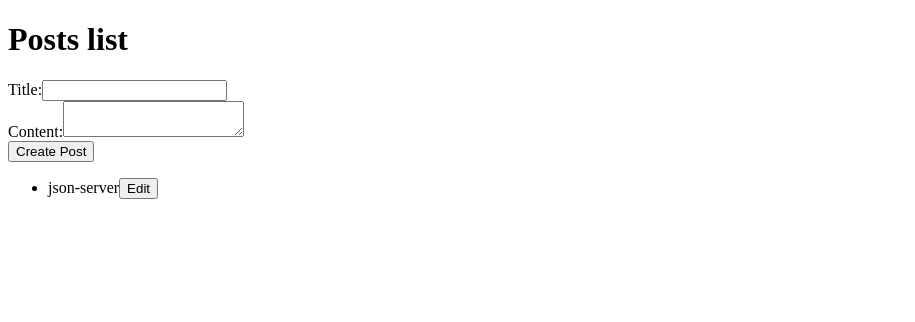
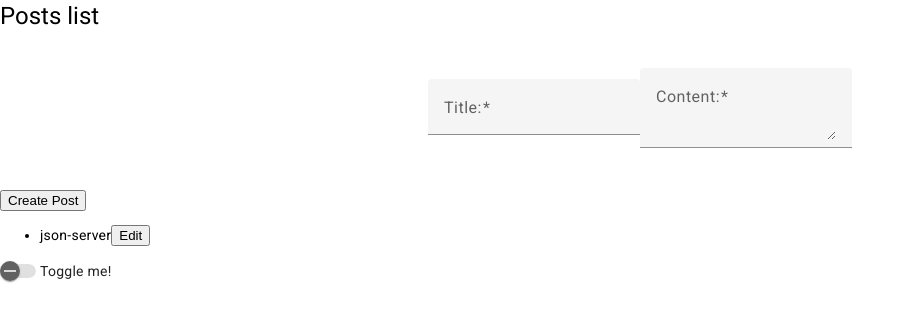
Before and after one commit to Monakhov-Maksym/task-Misha, an Angular app: page /posts in a window 1280 px wide. Shown: the top 322 px of the page, without its empty margins (0-915 px from the left). Built offline with nearby package versions, Linux system fonts and the light colour scheme; data requests are answered from the project's data file.

Commit message:
Some new decor for my form

```diff
--- a/angular.json
+++ b/angular.json
@@ -25,6 +25,7 @@
               "src/assets"
             ],
             "styles": [
+              "@angular/material/prebuilt-themes/deeppurple-amber.css",
               "src/styles.css"
             ],
             "scripts": []
@@ -87,6 +88,7 @@
               "src/assets"
             ],
             "styles": [
+              "@angular/material/prebuilt-themes/deeppurple-amber.css",
               "src/styles.css"
             ],
             "scripts": []
--- a/package.json
+++ b/package.json
@@ -11,10 +11,12 @@
   "private": true,
   "dependencies": {
     "@angular/animations": "^15.1.0",
+    "@angular/cdk": "^15.2.9",
     "@angular/common": "^15.1.0",
     "@angular/compiler": "^15.1.0",
     "@angular/core": "^15.1.0",
     "@angular/forms": "^15.1.0",
+    "@angular/material": "^15.2.9",
     "@angular/platform-browser": "^15.1.0",
     "@angular/platform-browser-dynamic": "^15.1.0",
     "@angular/router": "^15.1.0",
--- a/src/app/app.component.html
+++ b/src/app/app.component.html
@@ -1 +1,2 @@
 <router-outlet></router-outlet>
+<mat-slide-toggle>Toggle me!</mat-slide-toggle>
--- a/src/app/modules/post/pages/posts/post-list.component.css
+++ b/src/app/modules/post/pages/posts/post-list.component.css
@@ -0,0 +1,9 @@
+.form-container {
+  margin: 0 auto;
+  width: 50%; /* Можете изменить этот размер на свое усмотрение */
+  padding: 20px;
+}
+
+.text-center {
+  text-align: center;
+}
--- a/src/app/modules/post/pages/posts/post-list.component.html
+++ b/src/app/modules/post/pages/posts/post-list.component.html
@@ -1,13 +1,15 @@
 <h1>Posts list</h1>
 
 <form #postForm="ngForm" (ngSubmit)="createOrUpdatePost(postForm.value)">
-  <div>
-    <label for="title">Title:</label>
-    <input type="text" id="title" name="title" [ngModel]="editingPost ? editingPost.title : ''" required>
-  </div>
-  <div>
-    <label for="content">Content:</label>
-    <textarea id="content" name="content" [ngModel]="editingPost ? editingPost.content : ''" required></textarea>
+  <div class="form-container text-center border">
+    <mat-form-field>
+      <mat-label>Title:</mat-label>
+      <input matInput type="text" name="title" [ngModel]="editingPost && editingPost.title" required>
+    </mat-form-field>
+    <mat-form-field>
+      <mat-label>Content:</mat-label>
+      <textarea matInput name="content" [ngModel]="editingPost && editingPost.content" required></textarea>
+    </mat-form-field>
   </div>
   <button type="submit">{{ editingPost ? 'Update Post' : 'Create Post' }}</button>
 </form>
--- a/src/index.html
+++ b/src/index.html
@@ -6,8 +6,11 @@
   <base href="/">
   <meta name="viewport" content="width=device-width, initial-scale=1">
   <link rel="icon" type="image/x-icon" href="favicon.ico">
+  <link rel="preconnect" href="https://fonts.gstatic.com">
+  <link href="https://fonts.googleapis.com/css2?family=Roboto:wght@300;400;500&display=swap" rel="stylesheet">
+  <link href="https://fonts.googleapis.com/icon?family=Material+Icons" rel="stylesheet">
 </head>
-<body>
+<body class="mat-typography">
   <app-root></app-root>
 </body>
 </html>
--- a/src/styles.css
+++ b/src/styles.css
@@ -1 +1,4 @@
 /* You can add global styles to this file, and also import other style files */
+
+html, body { height: 100%; }
+body { margin: 0; font-family: Roboto, "Helvetica Neue", sans-serif; }
```
Also changed, not shown: src/app/app.module.ts (+9 -4 lines), src/app/modules/post/pages/posts/post-list.component.ts (+7 -1 lines), 1 other file (tests, documents, lock files or other folders).
